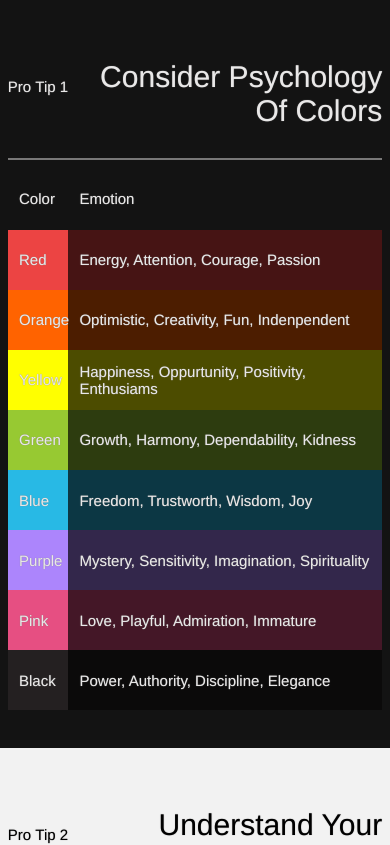
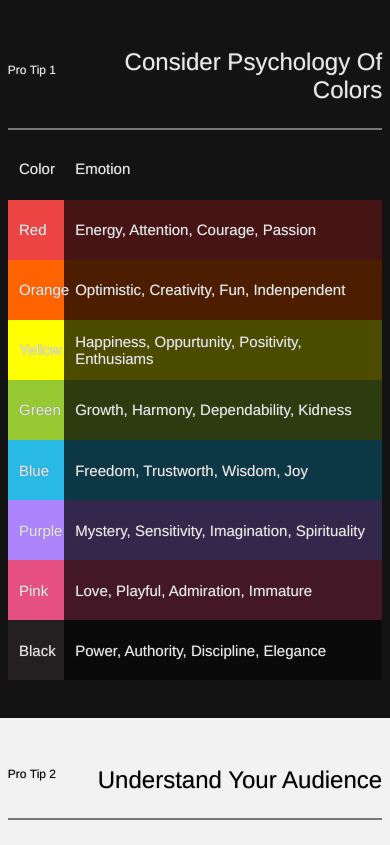
Before and after one commit to EminQasimov/colorui, a React (Create React App) app: page / in a window 390 px wide. Shown: the top 845 px of the page. Built offline with nearby package versions, Linux system fonts and the light colour scheme.

Commit message:
responsive text

```diff
--- a/src/scss/_base.scss
+++ b/src/scss/_base.scss
@@ -32,12 +32,21 @@
   section{
     @media (max-width: 80em) {
       font-size: .95em;
+      thead {
+        font-size:.95em;
+      }
     }
     @media (max-width: 70em) {
       font-size: .9em;
+      thead {
+        font-size:.9em;
+      }
     }
     @media (max-width: 60em) {
       font-size: .85em;
+      thead {
+        font-size:.8em;
+      }
     }
     @media (max-width: 40em) {
       font-size: .9em;
```
